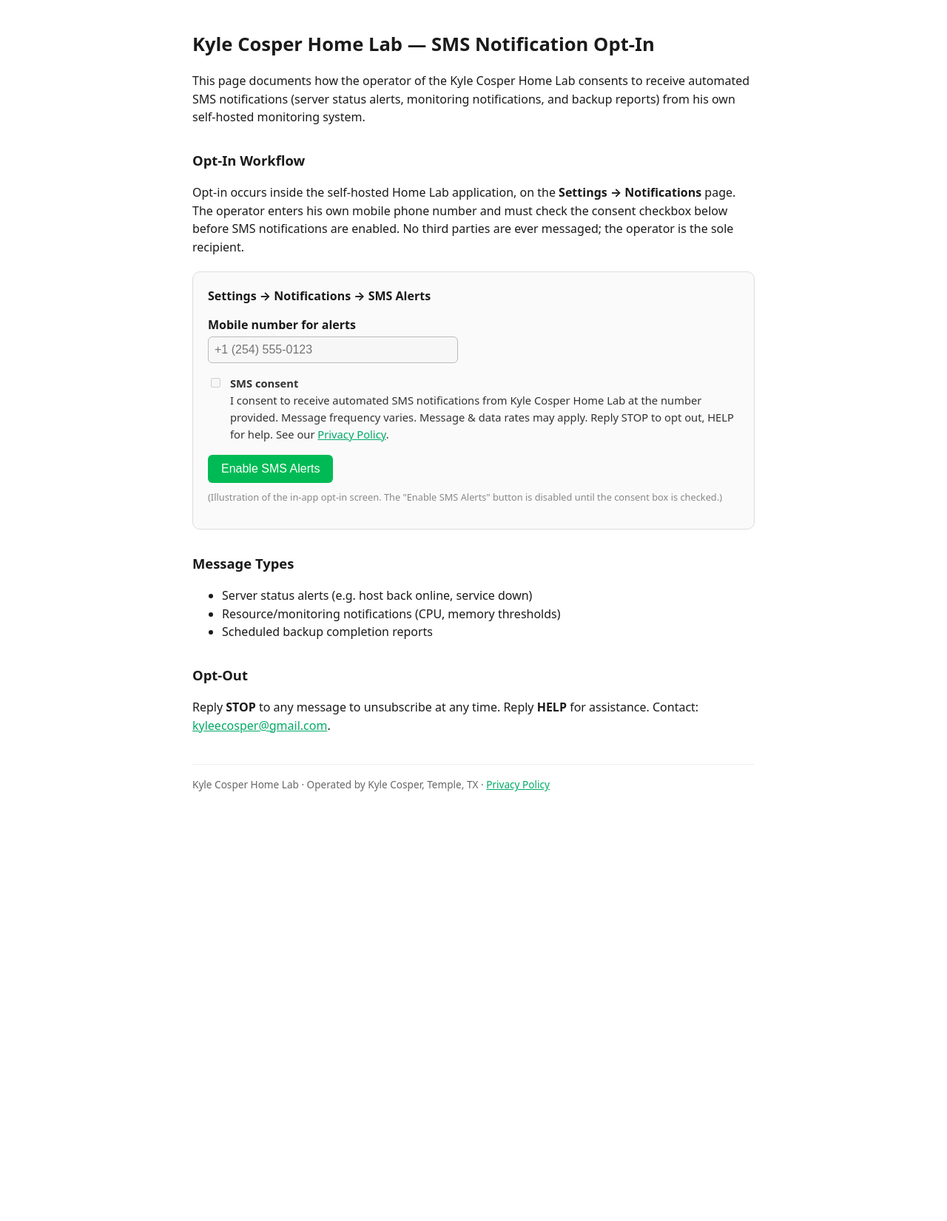
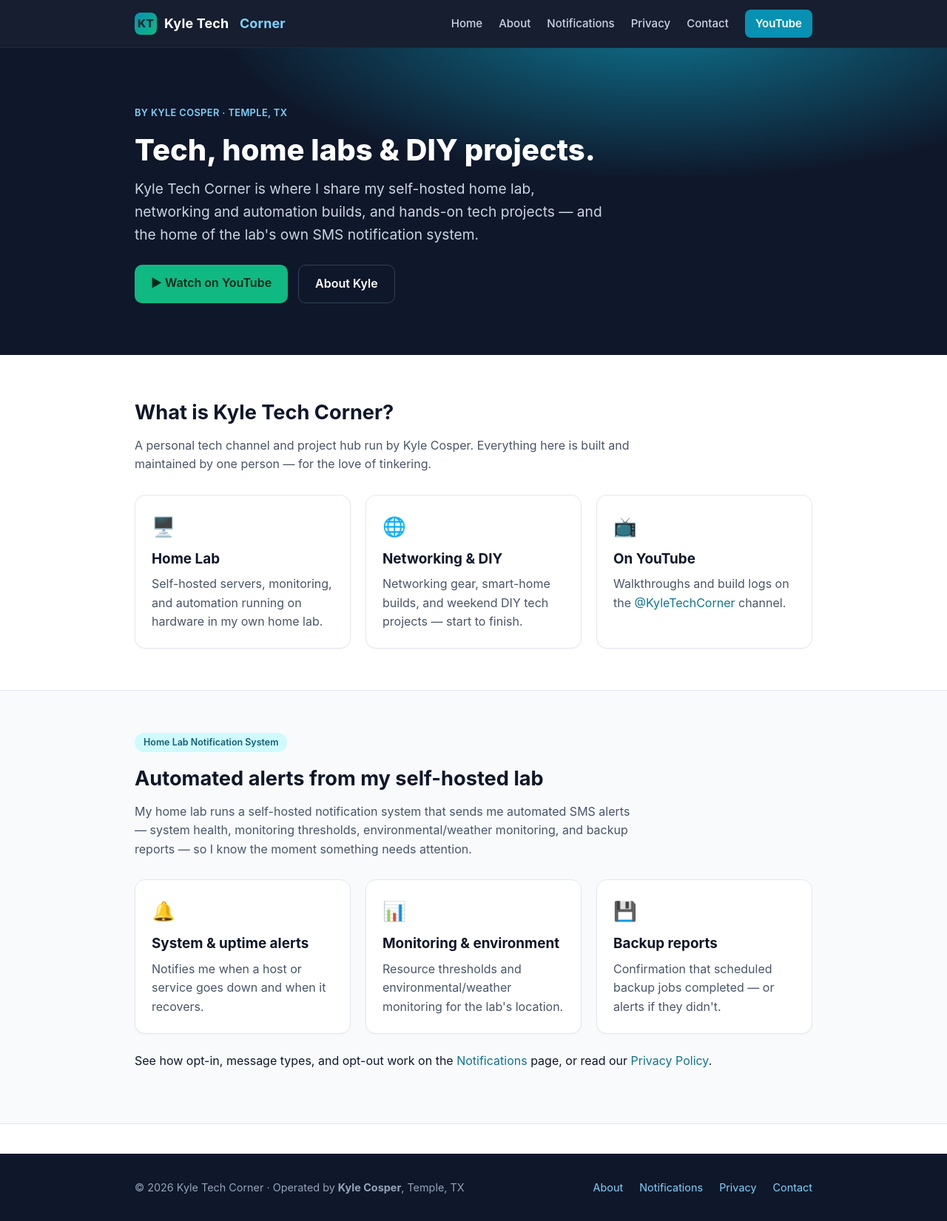
Before and after one commit to GrayWolf8856/sms-compliance, a plain HTML site: page index.html in a window 1280 px wide. Shown: the whole page at 74% size. Before the commit the page ends 1111 px from the top, so only its background shows below. Drawn offline with Linux system fonts and the light colour scheme.

Commit message:
Rebuild as full Kyle Tech Corner multi-page site + custom domain

```diff
--- a/index.html
+++ b/index.html
@@ -3,66 +3,109 @@
 <head>
 <meta charset="utf-8">
 <meta name="viewport" content="width=device-width, initial-scale=1">
-<title>Kyle Cosper Home Lab — SMS Notifications Opt-In</title>
-<style>
-  body{font-family:system-ui,-apple-system,Segoe UI,Roboto,sans-serif;max-width:760px;margin:40px auto;padding:0 20px;line-height:1.55;color:#1a1a1a}
-  h1{font-size:1.6rem}
-  h2{font-size:1.15rem;margin-top:2rem}
-  .card{border:1px solid #ddd;border-radius:10px;padding:20px;margin:20px 0;background:#fafafa}
-  .field{margin:14px 0}
-  label{display:block;font-weight:600;margin-bottom:4px}
-  input[type=tel]{width:100%;max-width:320px;padding:8px;border:1px solid #bbb;border-radius:6px;font-size:1rem}
-  .consent{display:flex;gap:10px;align-items:flex-start;margin-top:16px}
-  .consent input{margin-top:4px}
-  .consent span{font-size:.92rem;color:#333}
-  button{margin-top:16px;background:#0b5;color:#fff;border:0;padding:10px 18px;border-radius:6px;font-size:1rem;cursor:pointer}
-  footer{margin-top:40px;font-size:.85rem;color:#666;border-top:1px solid #eee;padding-top:16px}
-  a{color:#0a6}
-</style>
+<title>Kyle Tech Corner — Home Lab, Tech & DIY Projects</title>
+<meta name="description" content="Kyle Tech Corner is a tech, home lab, and DIY projects channel by Kyle Cosper of Temple, TX. Home of the Kyle Tech Corner self-hosted home lab notification system.">
+<link rel="stylesheet" href="style.css">
 </head>
 <body>
-  <h1>Kyle Cosper Home Lab — SMS Notification Opt-In</h1>
-  <p>This page documents how the operator of the Kyle Cosper Home Lab consents to receive
-  automated SMS notifications (server status alerts, monitoring notifications, and backup
-  reports) from his own self-hosted monitoring system.</p>
 
-  <h2>Opt-In Workflow</h2>
-  <p>Opt-in occurs inside the self-hosted Home Lab application, on the
-  <strong>Settings &rarr; Notifications</strong> page. The operator enters his own mobile
-  phone number and must check the consent checkbox below before SMS notifications are enabled.
-  No third parties are ever messaged; the operator is the sole recipient.</p>
+<header class="site">
+  <div class="wrap nav">
+    <a class="brand" href="index.html"><span class="logo">KT</span>Kyle&nbsp;Tech&nbsp;<span class="tag">Corner</span></a>
+    <nav class="links">
+      <a href="index.html">Home</a>
+      <a href="about.html">About</a>
+      <a href="notifications.html">Notifications</a>
+      <a href="privacy.html">Privacy</a>
+      <a href="contact.html">Contact</a>
+      <a class="yt" href="https://www.youtube.com/@KyleTechCorner" target="_blank" rel="noopener">YouTube</a>
+    </nav>
+  </div>
+</header>
 
-  <div class="card">
-    <strong>Settings &rarr; Notifications &rarr; SMS Alerts</strong>
-    <div class="field">
-      <label for="phone">Mobile number for alerts</label>
-      <input id="phone" type="tel" placeholder="+1 (254) 555-0123" disabled>
+<section class="hero">
+  <div class="wrap">
+    <div class="by">By Kyle Cosper · Temple, TX</div>
+    <h1>Tech, home labs &amp; DIY projects.</h1>
+    <p class="lead">Kyle Tech Corner is where I share my self-hosted home lab, networking and
+    automation builds, and hands-on tech projects — and the home of the lab's own SMS
+    notification system.</p>
+    <div class="btns">
+      <a class="btn primary" href="https://www.youtube.com/@KyleTechCorner" target="_blank" rel="noopener">▶ Watch on YouTube</a>
+      <a class="btn ghost" href="about.html">About Kyle</a>
     </div>
-    <div class="consent">
-      <input type="checkbox" id="consent" disabled>
-      <span><label for="consent" style="display:inline;font-weight:600">SMS consent</label><br>
-      I consent to receive automated SMS notifications from Kyle Cosper Home Lab at the number
-      provided. Message frequency varies. Message &amp; data rates may apply. Reply STOP to opt
-      out, HELP for help. See our <a href="./privacy.html">Privacy Policy</a>.</span>
+  </div>
+</section>
+
+<section>
+  <div class="wrap">
+    <h2>What is Kyle Tech Corner?</h2>
+    <p class="sub">A personal tech channel and project hub run by Kyle Cosper. Everything here is
+    built and maintained by one person — for the love of tinkering.</p>
+    <div class="grid">
+      <div class="card">
+        <div class="ico">🖥️</div>
+        <h3>Home Lab</h3>
+        <p>Self-hosted servers, monitoring, and automation running on hardware in my own home lab.</p>
+      </div>
+      <div class="card">
+        <div class="ico">🌐</div>
+        <h3>Networking &amp; DIY</h3>
+        <p>Networking gear, smart-home builds, and weekend DIY tech projects — start to finish.</p>
+      </div>
+      <div class="card">
+        <div class="ico">📺</div>
+        <h3>On YouTube</h3>
+        <p>Walkthroughs and build logs on the
+        <a href="https://www.youtube.com/@KyleTechCorner" target="_blank" rel="noopener">@KyleTechCorner</a> channel.</p>
+      </div>
     </div>
-    <button disabled>Enable SMS Alerts</button>
-    <p style="font-size:.8rem;color:#888;margin-top:10px">(Illustration of the in-app opt-in screen. The "Enable SMS Alerts" button is disabled until the consent box is checked.)</p>
   </div>
+</section>
 
-  <h2>Message Types</h2>
-  <ul>
-    <li>Server status alerts (e.g. host back online, service down)</li>
-    <li>Resource/monitoring notifications (CPU, memory thresholds)</li>
-    <li>Scheduled backup completion reports</li>
-  </ul>
+<section class="alt">
+  <div class="wrap">
+    <span class="tag-pill">Home Lab Notification System</span>
+    <h2>Automated alerts from my self-hosted lab</h2>
+    <p class="sub">My home lab runs a self-hosted notification system that sends me automated SMS
+    alerts — system health, monitoring thresholds, environmental/weather monitoring, and backup
+    reports — so I know the moment something needs attention.</p>
+    <div class="grid">
+      <div class="card">
+        <div class="ico">🔔</div>
+        <h3>System &amp; uptime alerts</h3>
+        <p>Notifies me when a host or service goes down and when it recovers.</p>
+      </div>
+      <div class="card">
+        <div class="ico">📊</div>
+        <h3>Monitoring &amp; environment</h3>
+        <p>Resource thresholds and environmental/weather monitoring for the lab's location.</p>
+      </div>
+      <div class="card">
+        <div class="ico">💾</div>
+        <h3>Backup reports</h3>
+        <p>Confirmation that scheduled backup jobs completed — or alerts if they didn't.</p>
+      </div>
+    </div>
+    <p style="margin-top:24px">
+      See how opt-in, message types, and opt-out work on the
+      <a href="notifications.html">Notifications</a> page, or read our
+      <a href="privacy.html">Privacy Policy</a>.
+    </p>
+  </div>
+</section>
 
-  <h2>Opt-Out</h2>
-  <p>Reply <strong>STOP</strong> to any message to unsubscribe at any time. Reply
-  <strong>HELP</strong> for assistance. Contact: <a href="mailto:kyleecosper@gmail.com">kyleecosper@gmail.com</a>.</p>
+<footer class="site">
+  <div class="wrap row">
+    <div>© 2026 Kyle Tech Corner · Operated by <strong>Kyle Cosper</strong>, Temple, TX</div>
+    <div class="links">
+      <a href="about.html">About</a>
+      <a href="notifications.html">Notifications</a>
+      <a href="privacy.html">Privacy</a>
+      <a href="contact.html">Contact</a>
+    </div>
+  </div>
+</footer>
 
-  <footer>
-    Kyle Cosper Home Lab · Operated by Kyle Cosper, Temple, TX ·
-    <a href="./privacy.html">Privacy Policy</a>
-  </footer>
 </body>
 </html>
--- /dev/null
+++ b/style.css
@@ -0,0 +1,103 @@
+:root{
+  --bg:#ffffff;
+  --bg-soft:#f8fafc;
+  --ink:#0f172a;
+  --ink-soft:#475569;
+  --line:#e2e8f0;
+  --brand:#0891b2;
+  --brand-dark:#0e7490;
+  --accent:#10b981;
+  --max:960px;
+}
+*{box-sizing:border-box}
+html{scroll-behavior:smooth}
+body{
+  margin:0;
+  font-family:-apple-system,BlinkMacSystemFont,"Segoe UI",Roboto,Helvetica,Arial,sans-serif;
+  color:var(--ink);
+  background:var(--bg);
+  line-height:1.6;
+}
+a{color:var(--brand-dark);text-decoration:none}
+a:hover{text-decoration:underline}
+.wrap{max-width:var(--max);margin:0 auto;padding:0 22px}
+
+/* Header / nav */
+header.site{
+  position:sticky;top:0;z-index:50;
+  background:rgba(15,23,42,.97);
+  backdrop-filter:saturate(140%) blur(6px);
+  border-bottom:1px solid #1e293b;
+}
+.nav{display:flex;align-items:center;justify-content:space-between;height:64px}
+.brand{display:flex;align-items:center;gap:10px;color:#fff;font-weight:700;font-size:1.12rem;letter-spacing:.2px}
+.brand:hover{text-decoration:none}
+.brand .logo{
+  width:30px;height:30px;border-radius:8px;
+  background:linear-gradient(135deg,var(--brand),var(--accent));
+  display:grid;place-items:center;color:#062c33;font-weight:800;font-size:.95rem;
+}
+.brand .tag{color:#7dd3fc}
+nav.links{display:flex;gap:22px;align-items:center;flex-wrap:wrap}
+nav.links a{color:#cbd5e1;font-size:.94rem;font-weight:500}
+nav.links a:hover{color:#fff;text-decoration:none}
+nav.links a.yt{
+  background:var(--brand);color:#fff;padding:7px 14px;border-radius:8px;font-weight:600;
+}
+nav.links a.yt:hover{background:var(--brand-dark)}
+
+/* Hero */
+.hero{
+  background:radial-gradient(1100px 400px at 70% -10%,#0e7490 0%,#0f172a 55%);
+  color:#fff;padding:78px 0 70px;
+}
+.hero h1{font-size:2.5rem;line-height:1.12;margin:0 0 14px;font-weight:800}
+.hero p.lead{font-size:1.2rem;color:#cbd5e1;max-width:640px;margin:0 0 26px}
+.hero .by{color:#7dd3fc;font-weight:600;letter-spacing:.4px;text-transform:uppercase;font-size:.8rem;margin-bottom:18px}
+.btns{display:flex;gap:14px;flex-wrap:wrap}
+.btn{
+  display:inline-block;padding:12px 22px;border-radius:10px;font-weight:600;font-size:1rem;
+}
+.btn.primary{background:var(--accent);color:#03281c}
+.btn.primary:hover{background:#0ea871;text-decoration:none}
+.btn.ghost{background:transparent;color:#fff;border:1px solid #334155}
+.btn.ghost:hover{border-color:#64748b;text-decoration:none}
+
+/* Sections */
+section{padding:56px 0}
+section.alt{background:var(--bg-soft);border-top:1px solid var(--line);border-bottom:1px solid var(--line)}
+h2{font-size:1.7rem;margin:0 0 10px;font-weight:750}
+h3{font-size:1.18rem;margin:0 0 6px}
+.sub{color:var(--ink-soft);max-width:680px;margin:0 0 28px}
+.lede{color:var(--ink-soft);font-size:1.05rem}
+
+.grid{display:grid;grid-template-columns:repeat(auto-fit,minmax(240px,1fr));gap:20px}
+.card{
+  background:var(--bg);border:1px solid var(--line);border-radius:14px;padding:22px;
+  box-shadow:0 1px 2px rgba(15,23,42,.04);
+}
+.card .ico{font-size:1.6rem;margin-bottom:8px}
+.card h3{margin-top:0}
+.card p{color:var(--ink-soft);margin:.4rem 0 0}
+
+/* Content pages */
+.page{padding:52px 0 20px}
+.page h1{font-size:2.1rem;margin:0 0 6px}
+.page .meta{color:var(--ink-soft);margin:0 0 26px}
+.prose h2{font-size:1.25rem;margin-top:2rem}
+.prose p,.prose li{color:#293548}
+.highlight{background:#ecfdf5;border:1px solid #a7f3d0;border-radius:10px;padding:16px 18px;margin:20px 0}
+.consent-box{background:var(--bg-soft);border:1px solid var(--line);border-radius:12px;padding:20px;margin:20px 0}
+.tag-pill{display:inline-block;background:#cffafe;color:#155e75;border-radius:999px;padding:3px 12px;font-size:.78rem;font-weight:600;margin-bottom:14px}
+
+/* Footer */
+footer.site{background:#0f172a;color:#94a3b8;padding:34px 0;margin-top:40px;font-size:.9rem}
+footer.site a{color:#7dd3fc}
+footer.site .row{display:flex;justify-content:space-between;gap:18px;flex-wrap:wrap;align-items:center}
+footer.site .links a{margin-left:18px}
+
+@media(max-width:560px){
+  .hero h1{font-size:2rem}
+  .nav{height:auto;padding:12px 0;flex-direction:column;gap:10px}
+  footer.site .links a{margin:0 12px 0 0}
+}
```
Also changed, not shown: about.html (added, +69 -0 lines), contact.html (added, +67 -0 lines), notifications.html (added, +89 -0 lines), privacy.html (+58 -37 lines), 1 other file.
